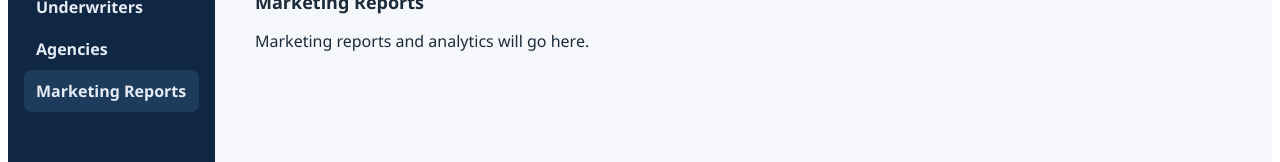
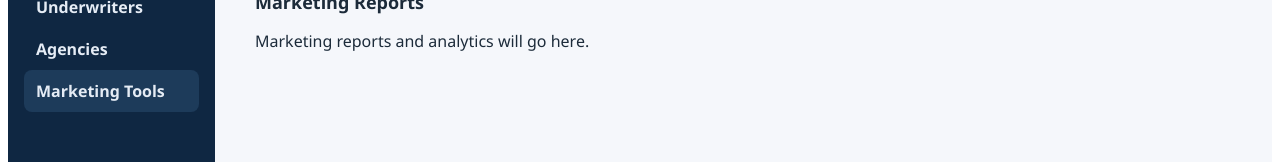
Before and after one commit to Leif-oss/uw-workbench, a React (Vite) app in the folder frontend/: page /crm/reports in a window 1280 px wide. Shown: the part 126-288 px from the top of the page. Built offline with nearby package versions, Linux system fonts and the light colour scheme; no server answers.

Commit message:
Rename CRM navigation item from 'Marketing Reports' to 'Marketing Tools'

```diff
--- a/frontend/src/layout/Sidebar.tsx
+++ b/frontend/src/layout/Sidebar.tsx
@@ -48,7 +48,7 @@ const crmItems: NavItem[] = [
   { id: "crm-offices", label: "Offices", path: "/crm/offices" },
   { id: "crm-underwriters", label: "Underwriters", path: "/crm/underwriters" },
   { id: "crm-agencies", label: "Agencies", path: "/crm/agencies" },
-  { id: "crm-reports", label: "Marketing Reports", path: "/crm/reports" },
+  { id: "crm-reports", label: "Marketing Tools", path: "/crm/reports" },
 ];
 
 function Sidebar() {
```
